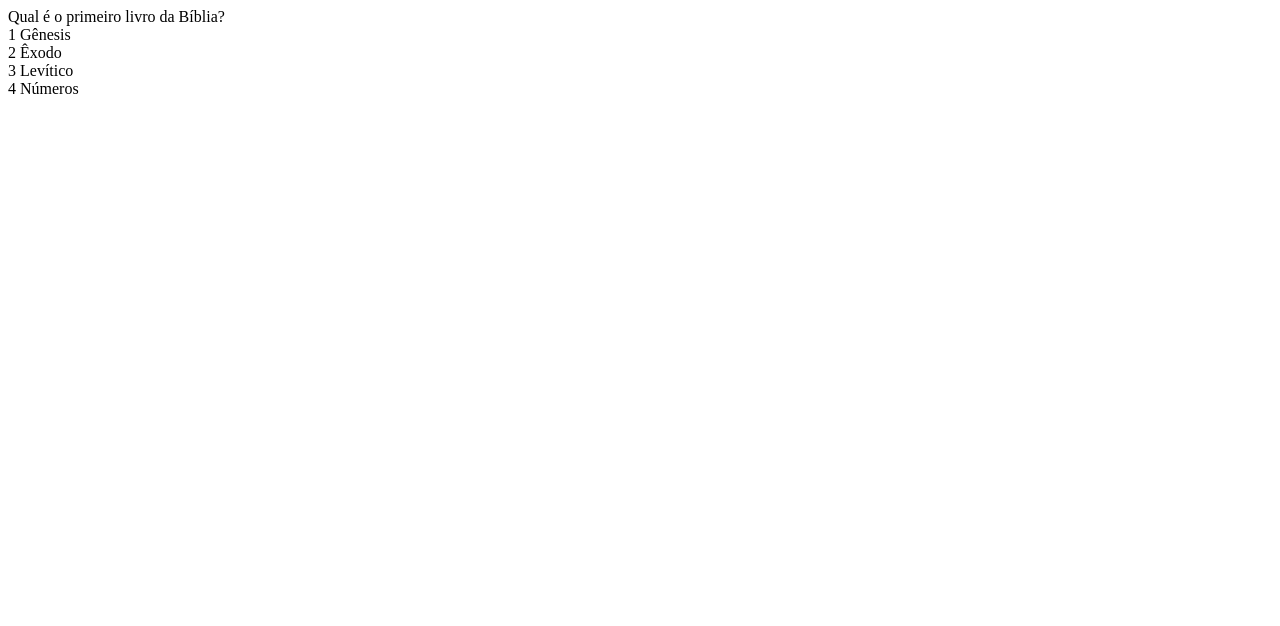
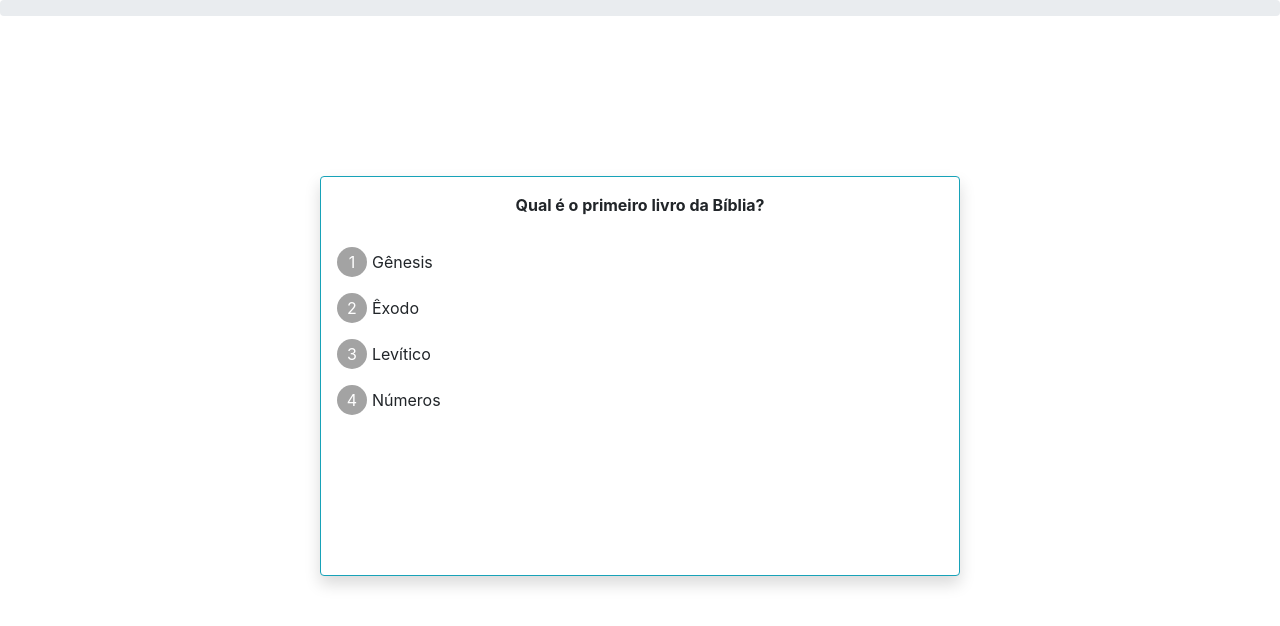
Before and after one commit to wenglesUx/Quiz, a plain HTML site: page index.html in a window 1280 px wide. Drawn offline with nearby package versions, Linux system fonts and the light colour scheme.

Commit message:
adição de estilos com bootstrap e css

```diff
--- a/index.html
+++ b/index.html
@@ -4,18 +4,23 @@
     <meta charset="UTF-8">
     <meta http-equiv="X-UA-Compatible" content="IE=edge">
     <meta name="viewport" content="width=device-width, initial-scale=1.0">
+    <link rel="stylesheet" href="https://cdn.jsdelivr.net/npm/bootstrap@4.1.3/dist/css/bootstrap.min.css" integrity="sha384-MCw98/SFnGE8fJT3GXwEOngsV7Zt27NXFoaoApmYm81iuXoPkFOJwJ8ERdknLPMO" crossorigin="anonymous">
+    <link rel="stylesheet" href="style.css">
     <title>quiz</title>
 </head>
-<body>
+<body >
+    <div id="content-quiz" class="h-100 w-100; d-flex justify-content-center align-items-center">
+        <div id="box" class="h-50 bg-white border border-info rounded shadow p-3 mb-5 ">
+
             <div class="bg">
             <div class="bg-form"></div>
         </div>
-    <div class="progress">
+        <div class="progress   position-absolute">
             <div class="progress-bar"></div>
         </div>
         <div class="questionArea">
-        <div class="question">...</div>
-        <div class="options">
+            <div class="question text-center font-weight-bold">...</div>
+            <div class="options d-flex flex-column ">
 
             </div>
         </div>
@@ -27,8 +32,15 @@
                 <button>Fazer novamente</button>
 
         </div>
+        </div>
+
+    </div>
+
 
     <script src="/question.js"></script>
     <script src="/script.js"></script>
+    <script src="https://code.jquery.com/jquery-3.3.1.slim.min.js" integrity="sha384-q8i/X+965DzO0rT7abK41JStQIAqVgRVzpbzo5smXKp4YfRvH+8abtTE1Pi6jizo" crossorigin="anonymous"></script>
+    <script src="https://cdn.jsdelivr.net/npm/popper.js@1.14.3/dist/umd/popper.min.js" integrity="sha384-ZMP7rVo3mIykV+2+9J3UJ46jBk0WLaUAdn689aCwoqbBJiSnjAK/l8WvCWPIPm49" crossorigin="anonymous"></script>
+    <script src="https://cdn.jsdelivr.net/npm/bootstrap@4.1.3/dist/js/bootstrap.min.js" integrity="sha384-ChfqqxuZUCnJSK3+MXmPNIyE6ZbWh2IMqE241rYiqJxyMiZ6OW/JmZQ5stwEULTy" crossorigin="anonymous"></script>
 </body>
 </html>
--- a/style.css
+++ b/style.css
@@ -0,0 +1,48 @@
+body{
+    height:100vh;
+
+}
+.progress{
+    width:100%;
+    top:0;
+    left: 0;
+}
+#box{
+    width:40rem;
+
+}
+
+.question{
+margin-bottom:30px;
+}
+
+.options{
+
+    gap:1rem
+}
+
+/* Elementos Javascript*/
+.option{
+
+height: 30px;
+    border-radius:15px ;
+    display: flex;
+    align-items:center;
+}
+.option:hover{
+    margin-left: 5px;
+    height: 35px;
+    transition:0.3s ease-in-out;
+    box-shadow: -3px 3px 5px 1px gray;
+}
+.option span{
+    width:30px;
+    height:30px;
+    border-radius:50%;
+    display:flex;
+    justify-content: center;
+    align-items: center;
+    margin-right:5px;
+    color:white;
+    background-color: rgb(163, 163, 163);
+}
```
Lines whose indentation alone changed are shown as unchanged.
